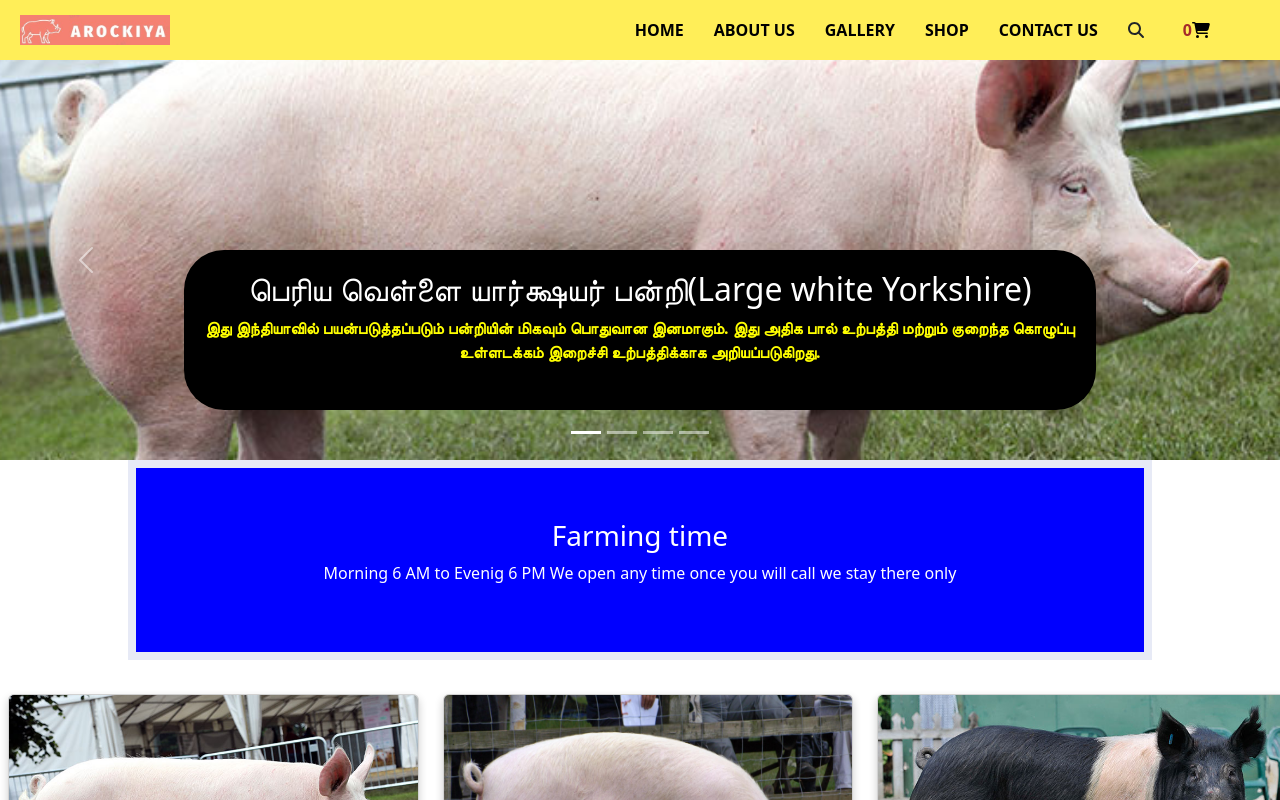
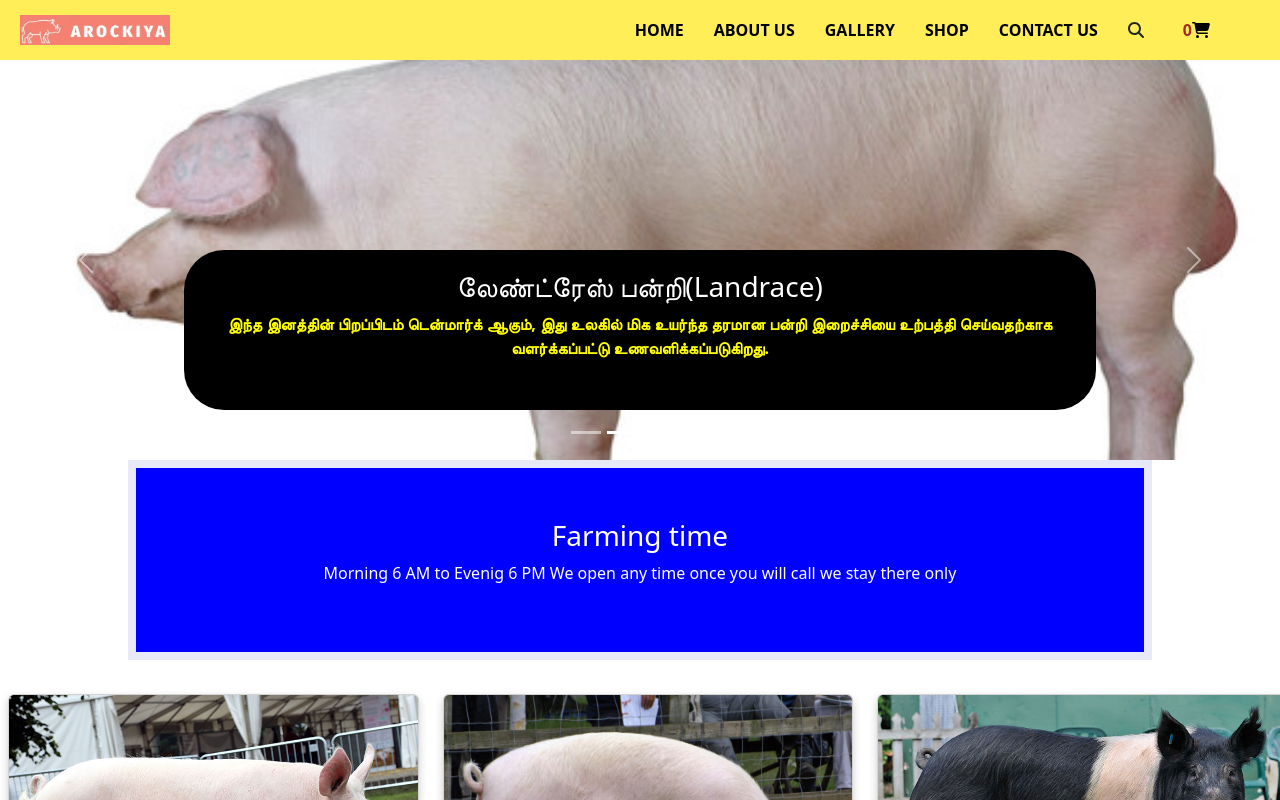
Before and after one commit to SusaiS26/farming-webiste, a React (Create React App) app in the folder FrontEnd/: page / in a window 1280 px wide. Shown: the top 800 px of the page. Built offline with nearby package versions, Linux system fonts and the light colour scheme.

Commit message:
homepagecorrection

```diff
--- a/FrontEnd/src/Homepage.js
+++ b/FrontEnd/src/Homepage.js
@@ -37,7 +37,7 @@ function Homepage({ cart }) {
             </div>
             <div className="row">
                 <div className="col-12 carousel-padding">
-                    <Carousel className="carousel-width" interval={300000}>
+                    <Carousel className="carousel-width" interval={3000}>
                         <Carousel.Item>
                             <img src={pigs1} alt="First slide" className='d-block w-100 custom-height' />
                             <Carousel.Caption>
@@ -123,7 +123,6 @@ function Homepage({ cart }) {
                                     and derived from the Large White and the now-extinct Small White.
                                     Known for its distinctive snub-nosed profile,referred to as the "London porker."
                                 </Card.Text>
-
                             </Card.Body>
                         </Card>
                     </div>
```
